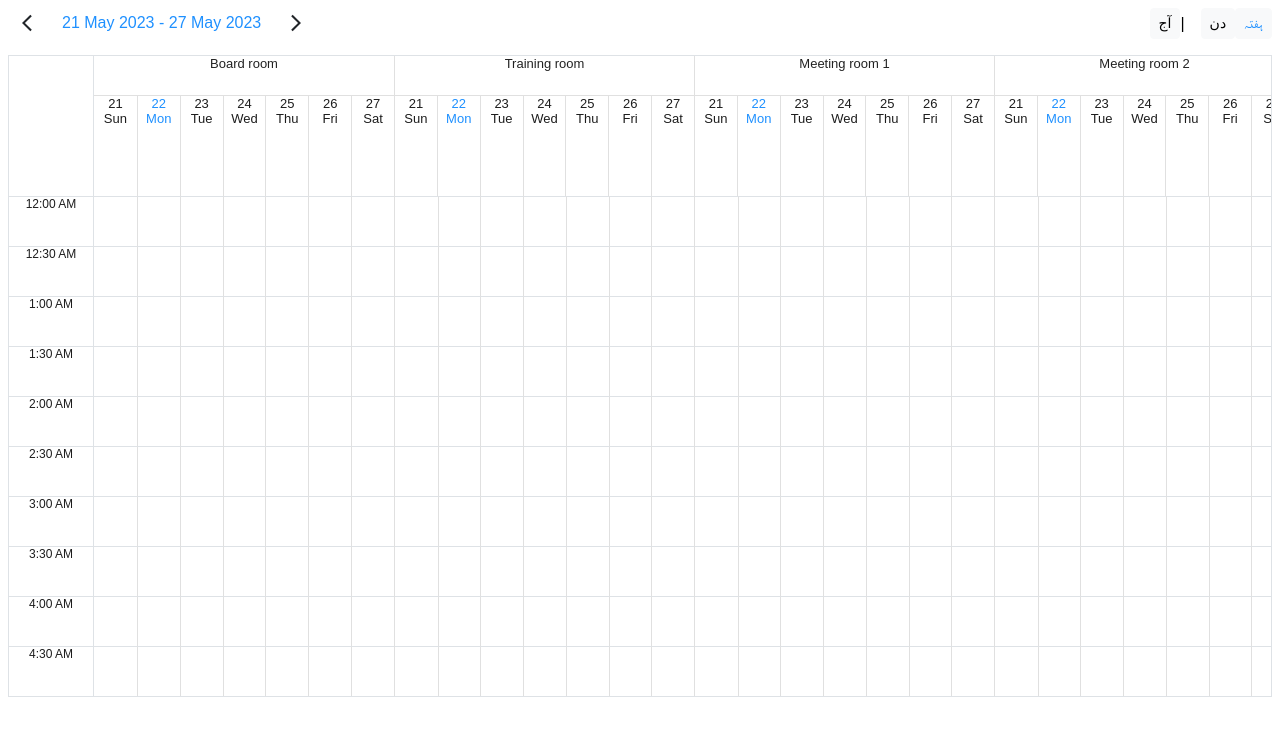
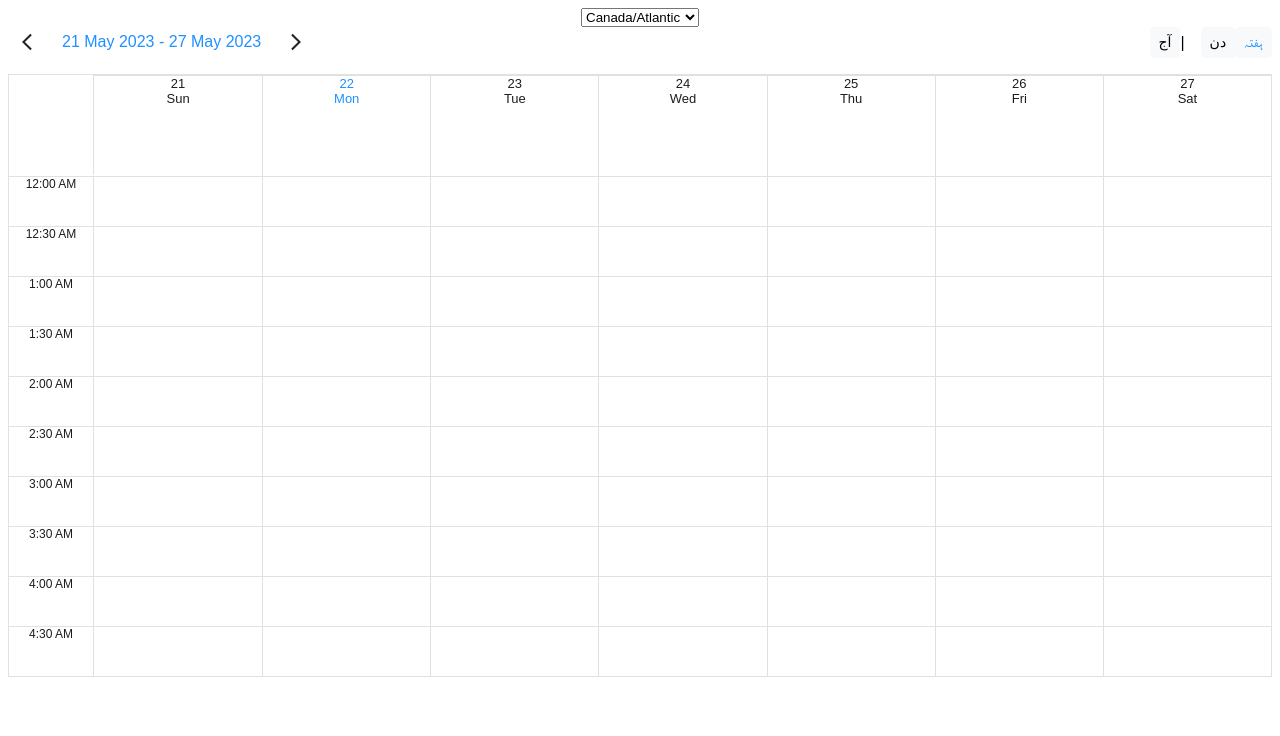
Before and after one commit to Owais-Ahmed7/react-scheduler-pro, a React (Create React App) app: page / in a window 1280 px wide. Shown: the top 736 px of the page. Built offline with nearby package versions, Linux system fonts and the light colour scheme.

Commit message:
update minor

```diff
--- a/package.json
+++ b/package.json
@@ -1,6 +1,6 @@
 {
   "name": "react-scheduler-pro",
-  "version": "0.4.0",
+  "version": "0.4.1",
   "description": "React scheduler pro is light weight scheduler package.",
   "author": "Owais Ahmad",
   "license": "MIT",
--- a/src/App.tsx
+++ b/src/App.tsx
@@ -27,17 +27,24 @@ function App() {
       resourceId?: string | number;
       allDay?: string;
     }[]
-  >(generateRandomEvents(200));
+  >(generateRandomEvents(500));
 
+  const [timezone, setTimezone] = useState('Canada/Atlantic');
   return (
     <div className="App p-2">
+      <select value={timezone} onChange={(e) => setTimezone(e.target.value)}>
+        <option>Canada/Atlantic</option>
+        <option>Europe/Moscow</option>
+        <option>Australia/Hobart</option>
+        <option>Asia/Karachi</option>
+      </select>
       <Scheduler
         schedulerHeight={500}
         startHour={0}
         endHour={23}
         step={30}
         hourFormat={12}
-        timezone="Asia/Karachi"
+        timezone={timezone}
         events={events}
         fields={{
           id: '_id',
@@ -48,7 +55,7 @@ function App() {
           allDay: 'allDay',
           resourceId: 'resourceId',
         }}
-        resources={resources}
+        // resources={resources}
         resourceFields={{
           id: '_id',
           title: 'title',
@@ -69,7 +76,7 @@ function App() {
             name: 'Hello',
             startDate: props.start,
             endDate: props.end,
-            resourceId: props.resource._id,
+            resourceId: props.resource?._id,
             // allDay: true,
             backgroundColor: '#1d1d1d',
           };
--- a/src/assets/scss/global.scss
+++ b/src/assets/scss/global.scss
@@ -133,6 +133,9 @@ p {
     left: 0;
     right: 0;
     margin: 0 auto;
+    text-align: center;
+    margin-top: -5px;
+    width: 97%;
     background-color: white;
   }
 
--- a/src/lib/Components/CurrentTimeBar.tsx
+++ b/src/lib/Components/CurrentTimeBar.tsx
@@ -4,8 +4,16 @@ import { CurrentTimeBarProps } from '../types';
 import { format } from 'date-fns';
 
 const CurrentTimeBar = (props: CurrentTimeBarProps) => {
-  const [top, setTop] = useState(calculateTop(props));
-  const [time, setTime] = useState(new Date());
+  const [top, setTop] = useState<number>(calculateTop(props));
+  const [time, setTime] = useState<Date>(
+    getTimeZonedDate(new Date(), props.timezone)
+  );
+  useEffect(() => {
+    const tp = calculateTop(props);
+    setTop(tp);
+    const now = getTimeZonedDate(new Date(), props.timezone);
+    setTime(now);
+  }, [props]);
 
   useEffect(() => {
     const interval = setInterval(() => {
@@ -16,7 +24,7 @@ const CurrentTimeBar = (props: CurrentTimeBarProps) => {
 
     return () => clearInterval(interval);
     // eslint-disable-next-line
-  }, []);
+  }, [top]);
 
   // Prevent showing bar on top of days/header
   if (top < 0) return null;
--- a/src/lib/Components/TimeGrid.tsx
+++ b/src/lib/Components/TimeGrid.tsx
@@ -95,7 +95,7 @@ const TimeGrid: React.FC<Props> = ({
   const hours = eachMinuteOfInterval(
     {
       start: new Date(new Date().setHours(START_HOUR)).setMinutes(0),
-      end: new Date(new Date().setHours(END_HOUR)).setMinutes(0),
+      end: new Date(new Date().setHours(END_HOUR)).setMinutes(step),
     },
     { step }
   );
@@ -187,6 +187,8 @@ const TimeGrid: React.FC<Props> = ({
     );
   };
 
+  // console.log('render time grid', timezone);
+
   return (
     <React.Fragment>
       <div className="w-100">
@@ -221,7 +223,7 @@ const TimeGrid: React.FC<Props> = ({
                         {weekDays.map((e, i) => {
                           const today = addDays(startOfWk, e);
                           return (
-                            <tr>
+                            <tr key={i}>
                               <td className="position-relative">
                                 {isToday(today, timezone) && (
                                   <CurrentTimeBar
@@ -229,6 +231,7 @@ const TimeGrid: React.FC<Props> = ({
                                     startHour={startHour}
                                     renderTime={true}
                                     step={step}
+                                    timezone={timezone}
                                     hourFormat={hourFormat || 12}
                                   />
                                 )}
--- a/src/lib/types.ts
+++ b/src/lib/types.ts
@@ -32,7 +32,8 @@ export type DayHours =
   | 20
   | 21
   | 22
-  | 23;
+  | 23
+  | 24;
 
 export type voidFunction = () => void;
 
```
Also changed, not shown: src/lib/Components/data.ts (deleted).
